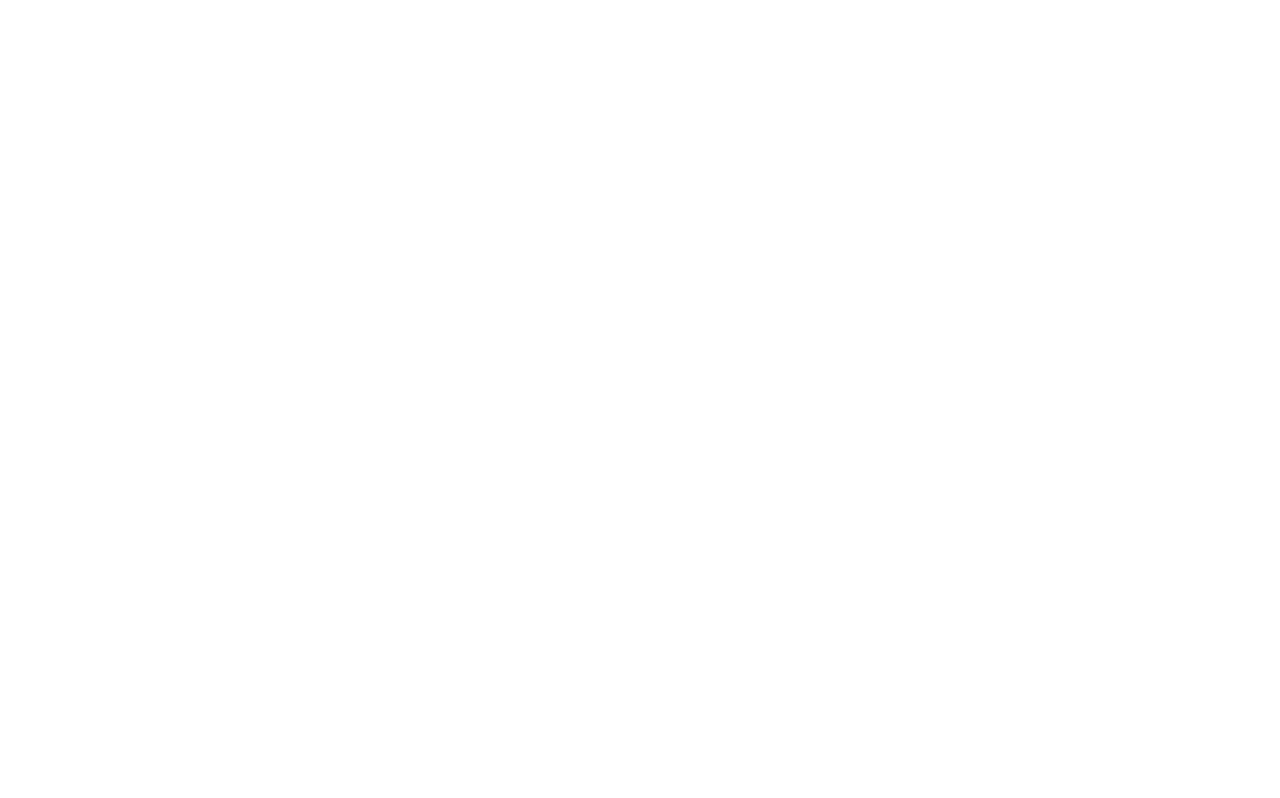
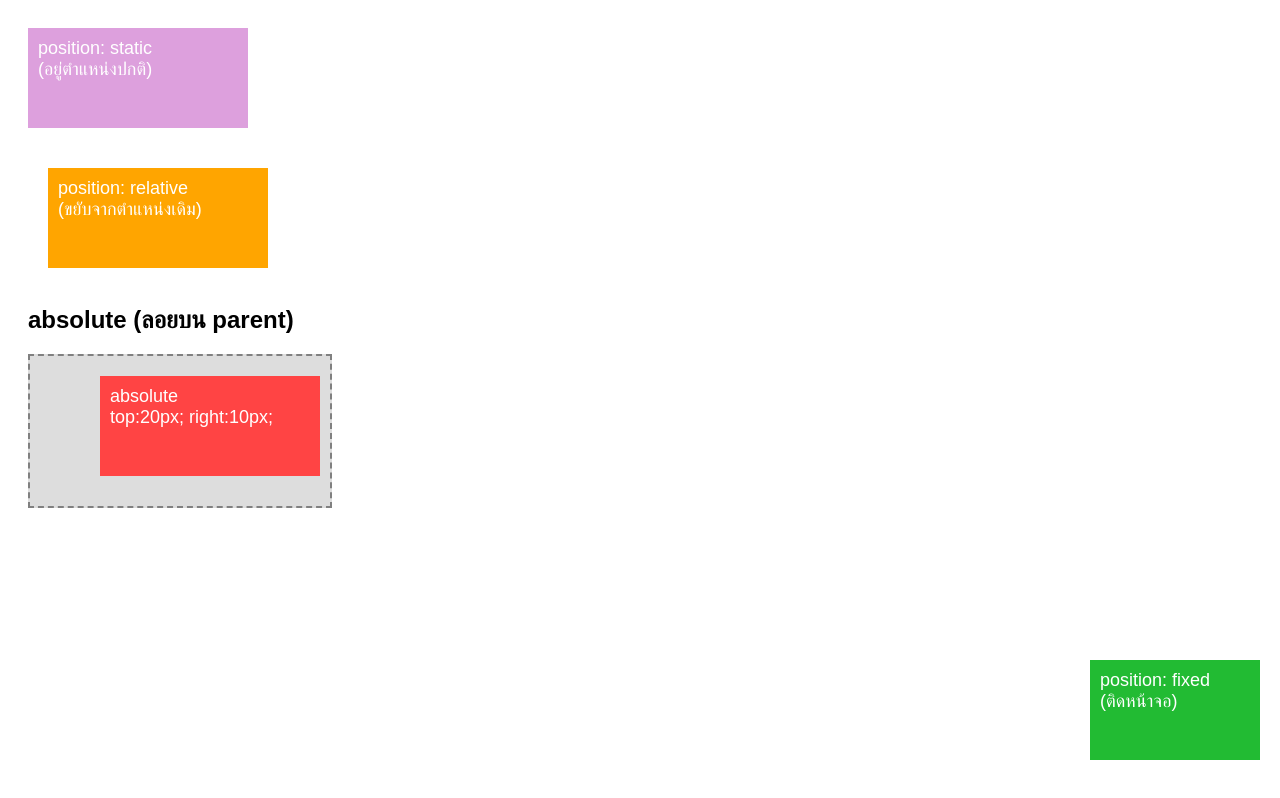
Before and after one commit to beem35/ENGSE611, a plain HTML site: page Lab2/CssPosition.html in a window 1280 px wide. Drawn offline with Linux system fonts and the light colour scheme.

Commit message:
updateLab2

```diff
--- a/Lab2/CssPosition.html
+++ b/Lab2/CssPosition.html
@@ -1,12 +1,81 @@
 <!DOCTYPE html>
 <html lang="en">
+
 <head>
-    <meta charset="UTF-8">
-    <meta name="viewport" content="width=device-width, initial-scale=1.0">
+    <meta charset="UTF-8" />
+    <meta name="viewport" content="width=device-width, initial-scale=1.0" />
     <title>Document</title>
+    <style>
+        body {
+            font-family: Arial, sans-serif;
+            padding: 20px;
+            height: 1200px;
+            /* เพื่อให้เห็น fixed ตอนเลื่อนหน้า */
+        }
 
+        .box {
+            width: 200px;
+            height: 80px;
+            background: skyblue;
+            padding: 10px;
+            margin-bottom: 20px;
+            color: white;
+            font-size: 18px;
+        }
+
+        .static-box {
+            position: static;
+            background: plum;
+        }
+
+        .relative-box {
+            position: relative;
+            top: 20px;
+            left: 20px;
+            background: orange;
+        }
+
+        .relative-parent {
+            position: relative;
+            width: 300px;
+            height: 150px;
+            background: #ddd;
+            margin-bottom: 40px;
+            border: 2px dashed gray;
+        }
+
+        .absolute-box {
+            position: absolute;
+            top: 20px;
+            right: 10px;
+            background: #ff4444;
+        }
+
+        .fixed-box {
+            position: fixed;
+            bottom: 20px;
+            right: 20px;
+            width: 150px;
+            background: #22bb33;
+        }
+    </style>
 </head>
+
 <body>
+    <!-- Static -->
+    <div class="box static-box">position: static<br/>(อยู่ตำแหน่งปกติ)</div>
+    <!-- relative -->
+    <div class="box relative-box">
+        position: relative<br/>(ขยับจากตำแหน่งเดิม)
+    </div>
+    <br>
+    <!-- absolute -->
+     <h2>absolute (ลอยบน parent)</h2>
+    <div class="relative-parent">
+        <div class="box absolute-box">absolute <br/>top:20px; right:10px;</div>
+    </div>
+    <!-- fixed -->
+    <div class="box fixed-box">position: fixed <br/>(ติดหน้าจอ)</div>
+</body>
 
-</body>
 </html>
```
Also changed, not shown: Lab2/boder.html (+35 -2 lines).
